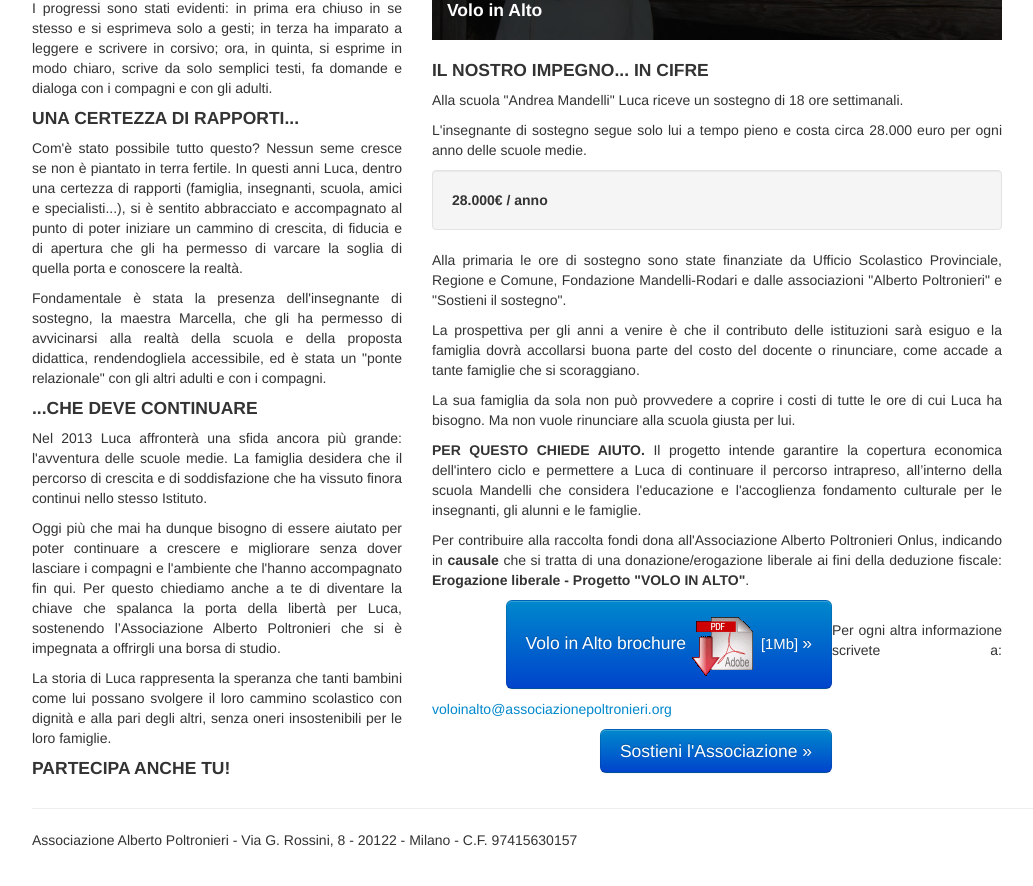
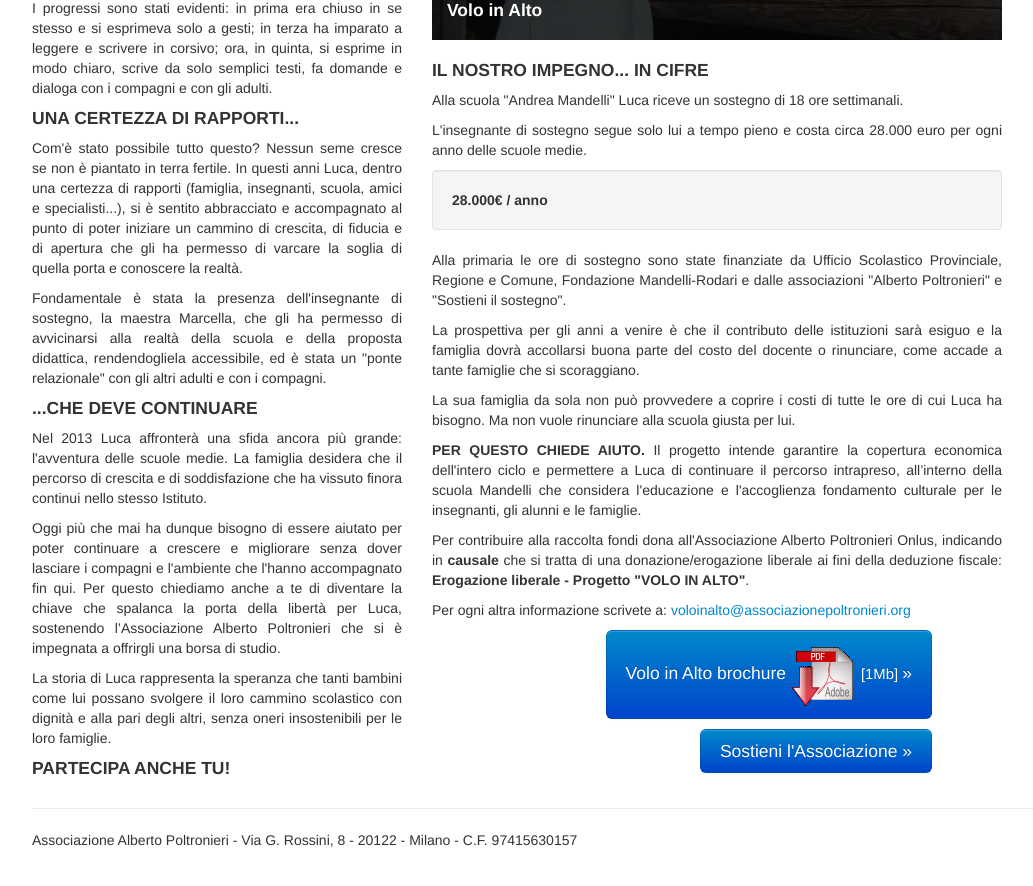
Before and after one commit to associazionepoltronieri/associazionepoltronieri, a Jekyll site: the page built from progetti.html, in a window 1280 px wide and 900 px high, scrolled down 615 px. Shown: the top 886 px of the window, without its empty margins (23-1056 px from the left). Built offline with Jekyll 4.4.1, drawn with Linux system fonts in a browser that asks for light colours.

Commit message:
Fix buttons in ViA section twice.

```diff
--- a/progetti.html
+++ b/progetti.html
@@ -171,17 +171,16 @@
         di una donazione/erogazione liberale ai fini della deduzione fiscale:
         <strong>Erogazione liberale - Progetto &quot;VOLO IN ALTO&quot;</strong>.
     </p>
-    <p class="span4">
+    <p>
+        Per ogni altra informazione scrivete a:
+        <span class="email-address">gro.ireinortlopenoizaicossa@otlaniolov</span>
+    </p>
+    <p class="span5">
         <a href="/docs/volo-in-alto.pdf"
             class="btn btn-primary btn-large pull-right">Volo in Alto brochure
             <img src="/img/pdf_icon.png"><small>[1Mb] </small>&raquo;</a>
     </p>
-    <br>
-    <p>
-        Per ogni altra informazione scrivete a:
-        <span class="email-address">gro.ireinortlopenoizaicossa@otlaniolov</span>
-    </p>
-    <p class="span4">
+    <p class="span5">
         <a href="/donazioni.html"
             class="btn btn-primary btn-large pull-right button-donazioni">
             Sostieni l'Associazione &raquo;</a>
```
